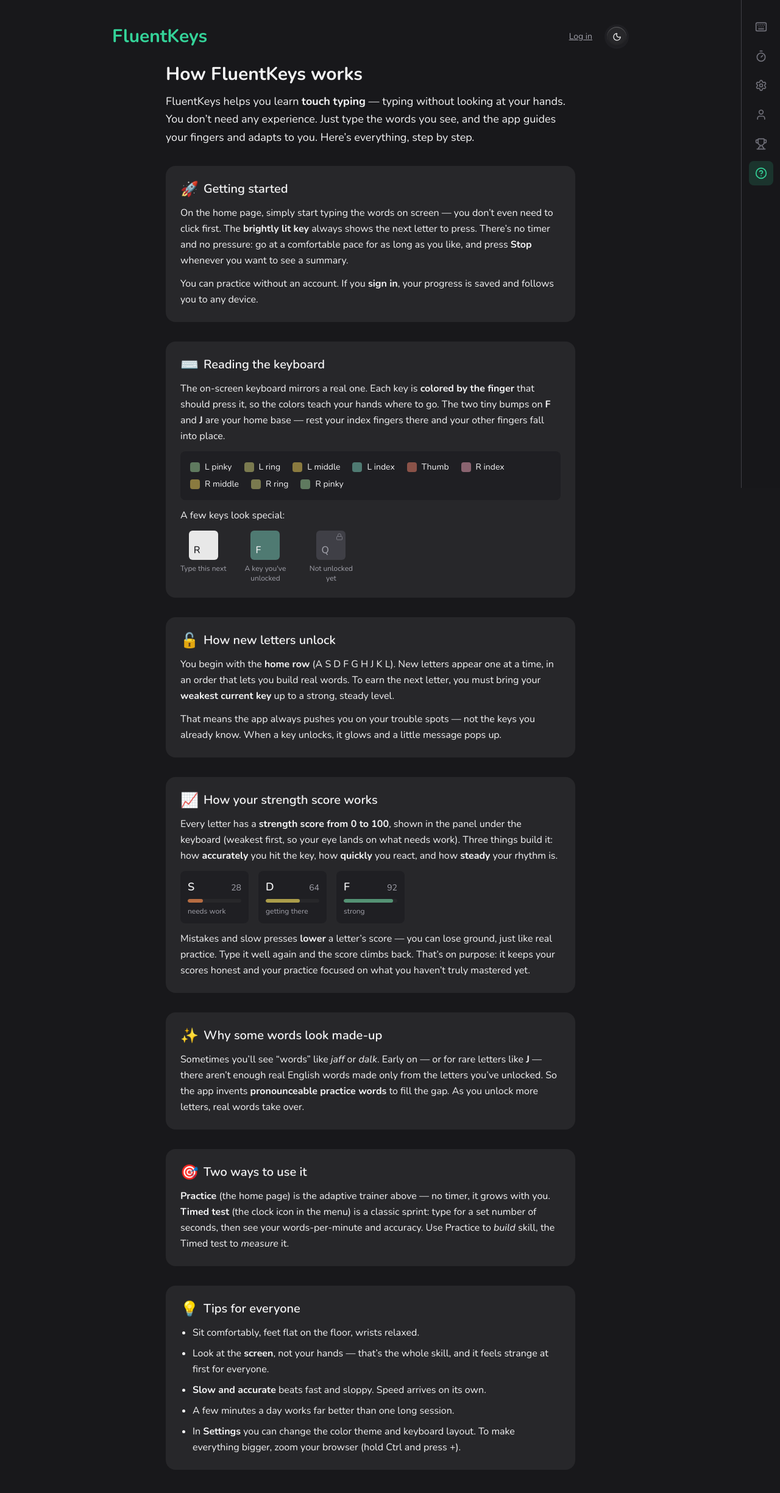
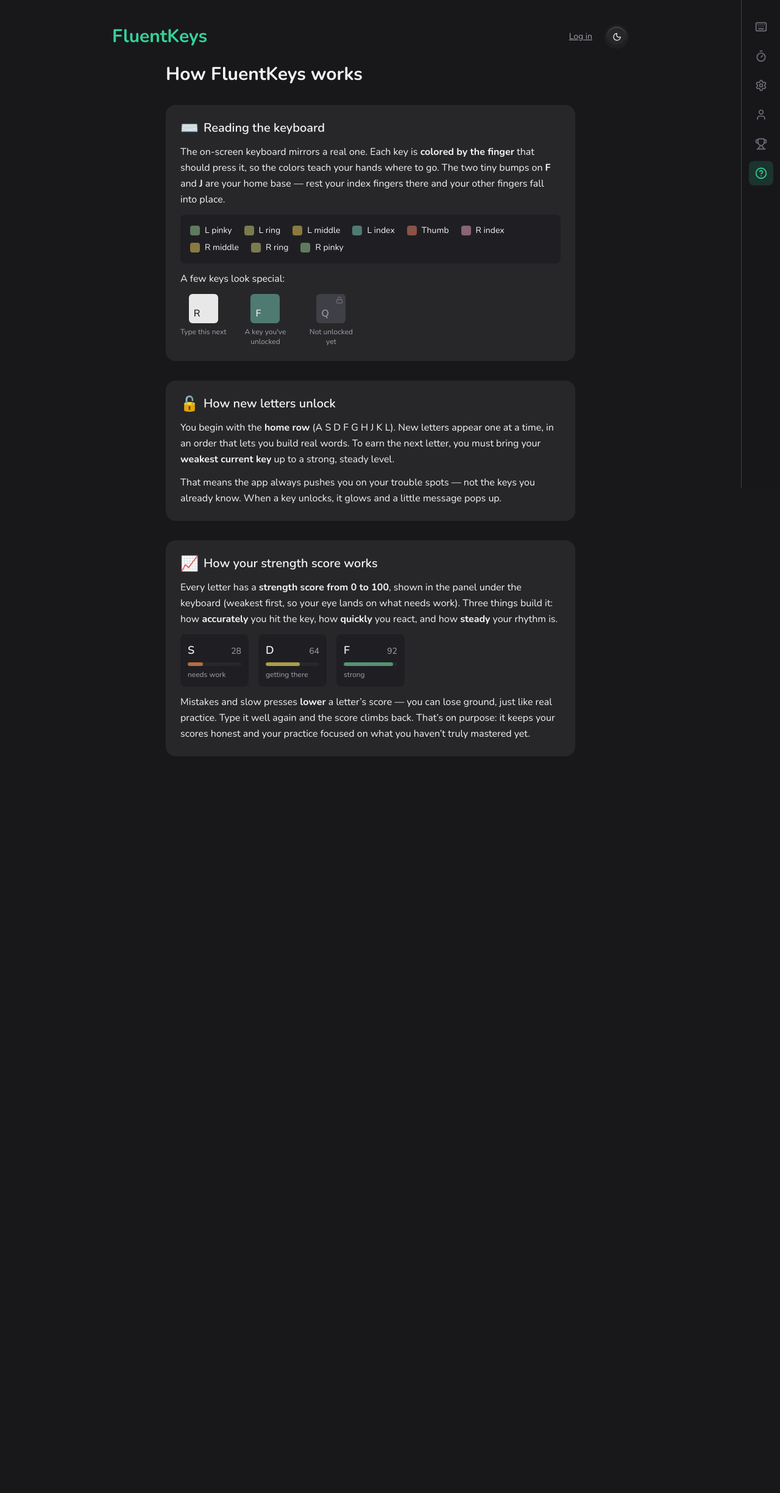
Before and after one commit to coltonalmeida/fluentkeys, a React (Vite) app in the folder frontend/: page /help in a window 1280 px wide. Shown: the whole page at 61% size. After the commit the page ends 1280 px from the top, so only its background shows below. Built offline with nearby package versions, Linux system fonts and the light colour scheme; no server answers.

Commit message:
Trim Help page to the keyboard, unlock, and strength sections
Remove the intro blurb, Getting started, Why-words-look-made-up, Two-ways-to-
use-it, and Tips sections.

```diff
--- a/frontend/src/pages/HelpPage.tsx
+++ b/frontend/src/pages/HelpPage.tsx
@@ -26,27 +26,7 @@
         <h1 className="text-3xl font-bold text-fg">
           How FluentKeys works
         </h1>
-        <p className="text-lg leading-relaxed">
-          FluentKeys helps you learn <strong>touch typing</strong> — typing without looking
-          at your hands. You don&rsquo;t need any experience. Just type the words you see,
-          and the app guides your fingers and adapts to you. Here&rsquo;s everything, step
-          by step.
-        </p>
       </header>
-
-      <Section emoji="🚀" title="Getting started">
-        <p>
-          On the home page, simply start typing the words on screen — you don&rsquo;t even
-          need to click first. The <strong>brightly lit key</strong> always shows the next
-          letter to press. There&rsquo;s no timer and no pressure: go at a comfortable pace
-          for as long as you like, and press <strong>Stop</strong> whenever you want to see
-          a summary.
-        </p>
-        <p>
-          You can practice without an account. If you <strong>sign in</strong>, your
-          progress is saved and follows you to any device.
-        </p>
-      </Section>
 
       <Section emoji="⌨️" title="Reading the keyboard">
         <p>
@@ -91,45 +71,6 @@
         </p>
       </Section>
 
-      <Section emoji="✨" title="Why some words look made-up">
-        <p>
-          Sometimes you&rsquo;ll see &ldquo;words&rdquo; like <em>jaff</em> or{' '}
-          <em>dalk</em>. Early on — or for rare letters like <strong>J</strong> — there
-          aren&rsquo;t enough real English words made only from the letters you&rsquo;ve
-          unlocked. So the app invents <strong>pronounceable practice words</strong> to
-          fill the gap. As you unlock more letters, real words take over.
-        </p>
-      </Section>
-
-      <Section emoji="🎯" title="Two ways to use it">
-        <p>
-          <strong>Practice</strong> (the home page) is the adaptive trainer above — no
-          timer, it grows with you. <strong>Timed test</strong> (the clock icon in the
-          menu) is a classic sprint: type for a set number of seconds, then see your
-          words-per-minute and accuracy. Use Practice to <em>build</em> skill, the Timed
-          test to <em>measure</em> it.
-        </p>
-      </Section>
-
-      <Section emoji="💡" title="Tips for everyone">
-        <ul className="flex list-disc flex-col gap-2 pl-5">
-          <li>Sit comfortably, feet flat on the floor, wrists relaxed.</li>
-          <li>
-            Look at the <strong>screen</strong>, not your hands — that&rsquo;s the whole
-            skill, and it feels strange at first for everyone.
-          </li>
-          <li>
-            <strong>Slow and accurate</strong> beats fast and sloppy. Speed arrives on its
-            own.
-          </li>
-          <li>A few minutes a day works far better than one long session.</li>
-          <li>
-            In <strong>Settings</strong> you can change the color theme and keyboard
-            layout. To make everything bigger, zoom your browser (hold <kbd>Ctrl</kbd> and
-            press <kbd>+</kbd>).
-          </li>
-        </ul>
-      </Section>
     </div>
   )
 }
```
